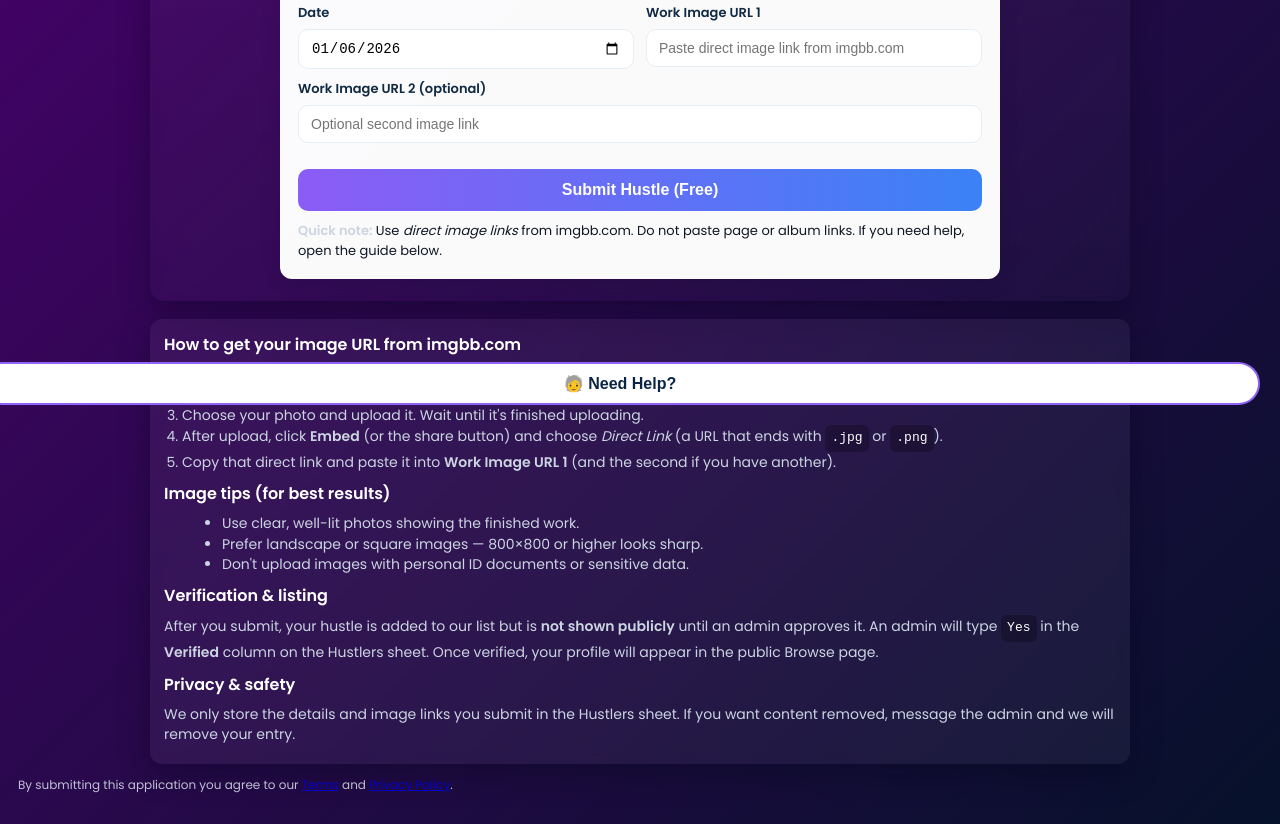
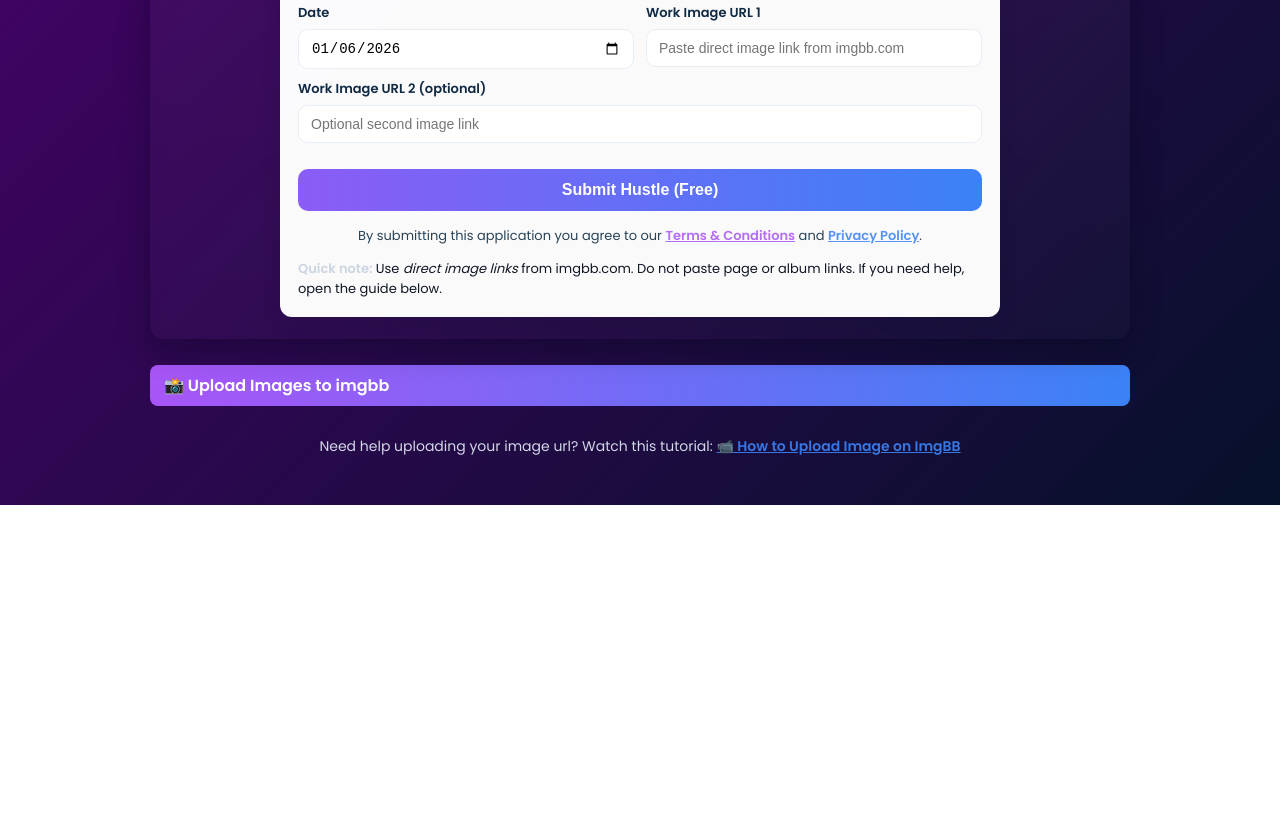
Before and after one commit to BakangMolamu/findmyhustle, a plain HTML site: page upload.html in a window 1280 px wide. Shown: the part 375-1199 px from the top of the page. After the commit the page ends 880 px from the top, so only its background shows below. Drawn offline with Linux system fonts and the light colour scheme.

Commit message:
Remove image upload guide and add tutorial link
Removed the guide and instructions for uploading images from imgbb.com. Added a link to a tutorial for uploading images.

```diff
--- a/upload.html
+++ b/upload.html
@@ -302,50 +302,38 @@
           <div id="status" role="status" aria-live="polite"></div>
         </div>
 
+        <p style="font-size:13px; text-align:center; margin-top:15px; opacity:0.85;">
+By submitting this application you agree to our
+<a href="terms.html" target="_blank" style="color:#a855f7; font-weight:600; text-decoration:underline;">Terms & Conditions</a> and
+<a href="privacy.html" target="_blank" style="color:#3b82f6; font-weight:600; text-decoration:underline;">Privacy Policy</a>.
+        </p>
+
         <div class="full helper" style="margin-top:10px;">
           <strong class="muted">Quick note:</strong> Use <em>direct image links</em> from imgbb.com. Do not paste page or album links. If you need help, open the guide below.
         </div>
       </form>
     </div>
 
-    <!-- Guide / Instructions -->
-    <div class="card guide" aria-hidden="false">
-      <h3>How to get your image URL from imgbb.com</h3>
+    <a href="https://imgbb.com/" target="_blank"
+   style="display:inline-block; margin-top:8px; padding:8px 14px;
+          background: linear-gradient(90deg, #a855f7, #3b82f6);
+          color:#fff; border-radius:8px; text-decoration:none; font-weight:600;">
+📸 Upload Images to imgbb
+    </a>
 
-      <ol>
-        <li>Open <strong>https://imgbb.com</strong> on your phone or computer.</li>
-        <li>Tap <strong>Start Uploading</strong> or drag your image to the page.</li>
-        <li>Choose your photo and upload it. Wait until it's finished uploading.</li>
-        <li>After upload, click <strong>Embed</strong> (or the share button) and choose <em>Direct Link</em> (a URL that ends with <code>.jpg</code> or <code>.png</code>).</li>
-        <li>Copy that direct link and paste it into <strong>Work Image URL 1</strong> (and the second if you have another).</li>
-      </ol>
+    <p style="text-align:center; margin-top:12px; font-size:14px; opacity:0.9;">
+Need help uploading your image url? Watch this tutorial:
+<a href="https://youtu.be/ziLjnXe_ZHg?si=P8ccN-XOyx7ASCqE" target="_blank"
+   style="color:#3b82f6; font-weight:600; text-decoration:underline;">
+📹 How to Upload Image on ImgBB
+</a>
 
-      <h3 style="margin-top:10px;">Image tips (for best results)</h3>
-      <ul style="color:var(--muted); margin:6px 0 0 18px; line-height:1.45;">
-        <li>Use clear, well-lit photos showing the finished work.</li>
-        <li>Prefer landscape or square images — 800×800 or higher looks sharp.</li>
-        <li>Don't upload images with personal ID documents or sensitive data.</li>
-      </ul>
-
-      <h3 style="margin-top:10px;">Verification & listing</h3>
-      <p style="color:var(--muted); margin:6px 0;">
-        After you submit, your hustle is added to our list but is <strong>not shown publicly</strong> until an admin approves it. An admin will type <code>Yes</code> in the <strong>Verified</strong> column on the Hustlers sheet. Once verified, your profile will appear in the public Browse page.
-      </p>
-
-      <h3 style="margin-top:10px;">Privacy & safety</h3>
-      <p style="color:var(--muted); margin:6px 0;">
-        We only store the details and image links you submit in the Hustlers sheet. If you want content removed, message the admin and we will remove your entry.
-      </p>
     </div>
   </div>
 
   <!-- Mama Suzan helper -->
-  <button id="mama-suzan-btn" onclick="toggleMamaSuzan()">🧓 Need Help?</button>
 
-  <div id="mama-suzan-box" role="dialog" aria-hidden="true">
-    <p style="margin:0">🧓 Hello ngwanake! This platform is free — no payment needed.</p>
-    <p style="margin:6px 0 0">If you need help getting image links from imgbb, follow the guide or ask here — Mama Suzan will help. ❤️</p>
-  </div>
+
 
 <script>
   // INSERTED Apps Script Web App URL you provided
@@ -417,10 +405,6 @@
   }
 </script>
 
-  <p style="font-size:12px; opacity:0.8; margin-top:12px;">
-By submitting this application you agree to our
-<a href="terms.html" target="_blank">Terms</a> and
-<a href="privacy.html" target="_blank">Privacy Policy</a>.
   </p>
 </body>
             </html>
```
